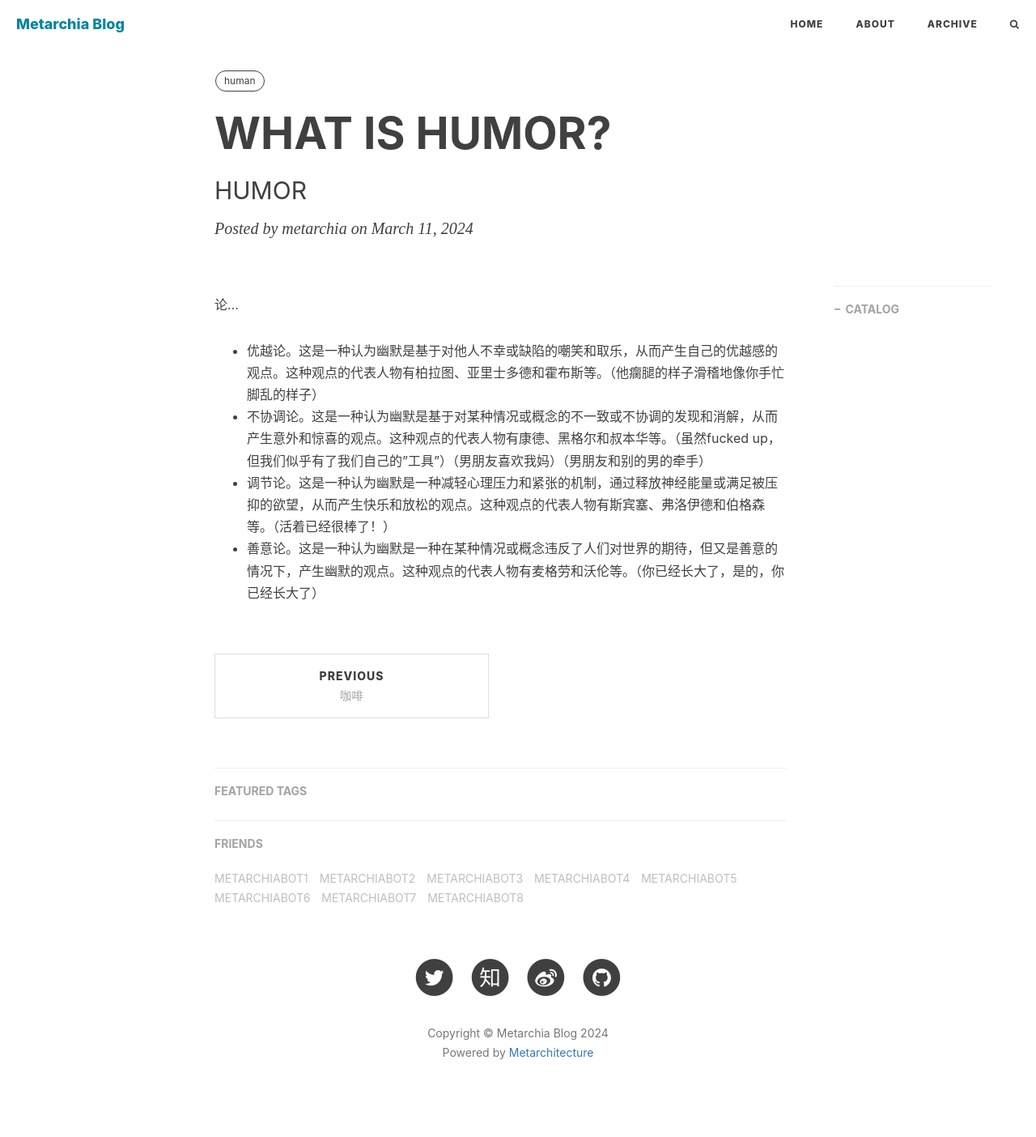
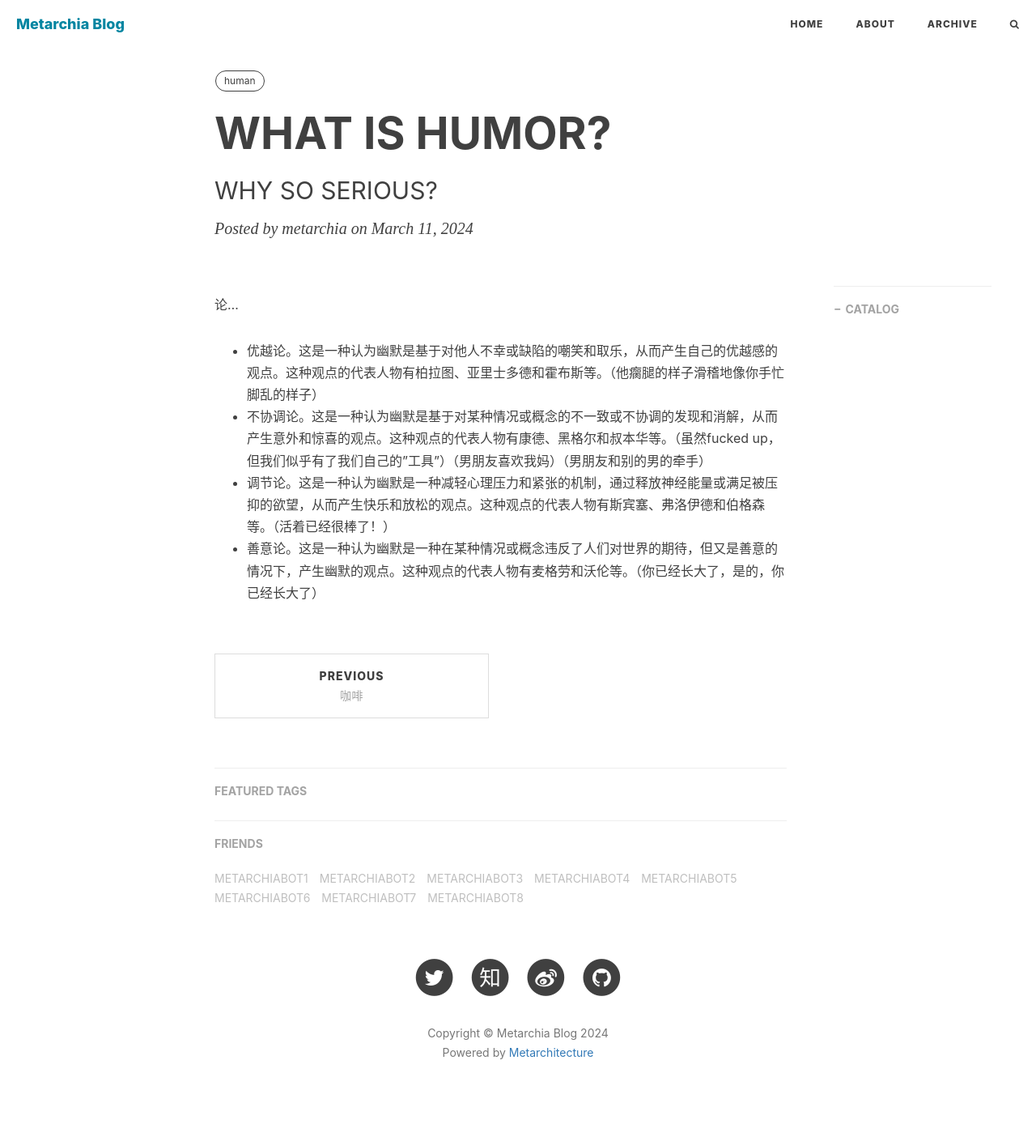
Before and after one commit to METARCHlTECTURE/metarchia, a Jekyll site: the page built from _posts/2024-03-11-humor.md, in a window 1280 px wide. Shown: the whole page at 81% size. Built offline with Jekyll 4.4.1, drawn with Linux system fonts in a browser that asks for light colours; nearby versions of some CDN libraries; comment, search, counter and statistics services are not loaded.

Commit message:
post_humor_subtitle

```diff
--- a/_posts/2024-03-11-humor.md
+++ b/_posts/2024-03-11-humor.md
@@ -1,7 +1,7 @@
 ---
 layout: post
 title: "WHAT IS HUMOR?"
-subtitle: "HUMOR"
+subtitle: "WHY SO SERIOUS?"
 author: "metarchia"
 header-style: text
 tags:
```
